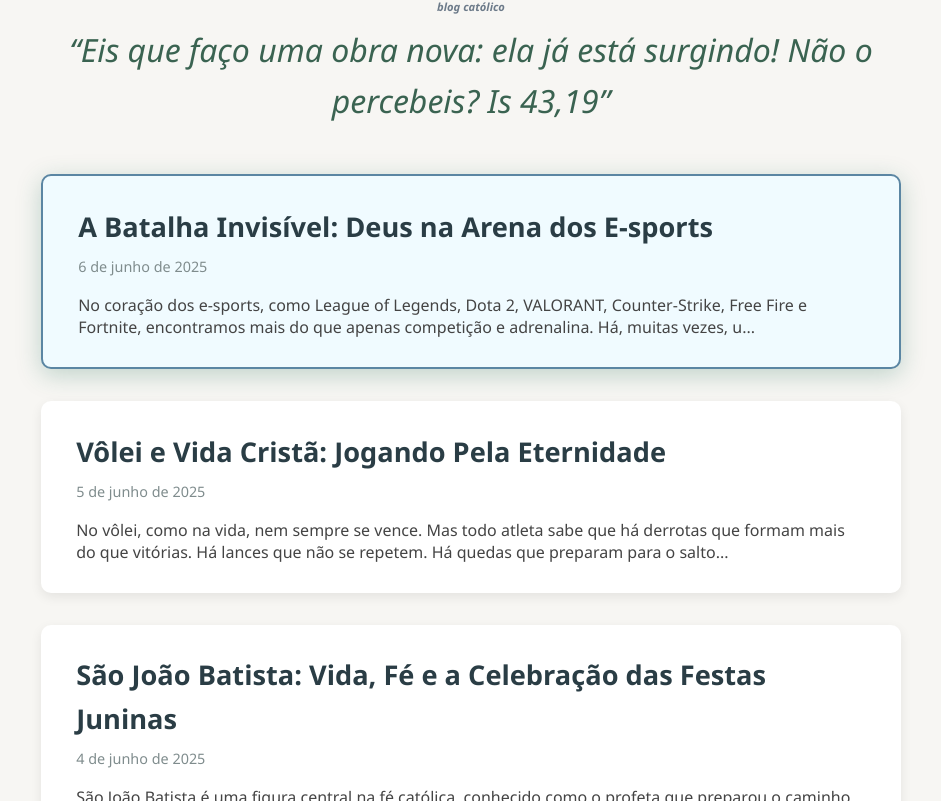
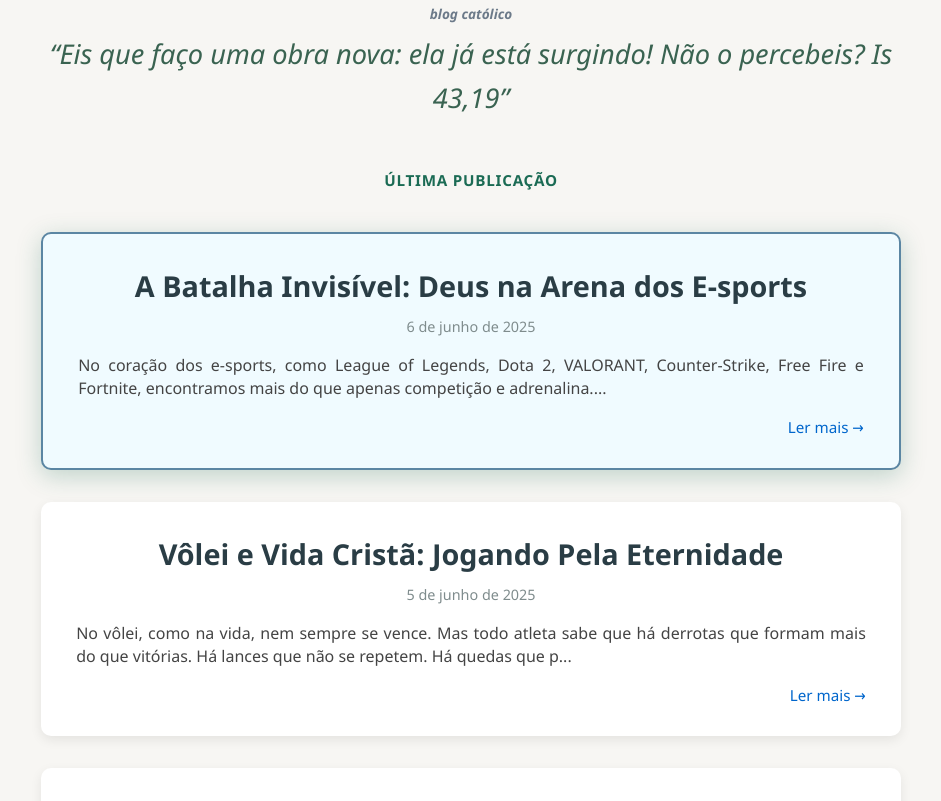
Before and after one commit to Alessandrosh82/blog, a plain HTML site: page index.html in a window 1280 px wide. Shown: the part 104-905 px from the top of the page, without its empty margins (169-1110 px from the left). Drawn offline with Linux system fonts and the light colour scheme.

Commit message:
Update index.html

```diff
--- a/index.html
+++ b/index.html
@@ -4,8 +4,8 @@
   <meta charset="UTF-8" />
   <meta name="viewport" content="width=device-width, initial-scale=1" />
   <title>Vivendo a Obra Nova - Blog Católico</title>
+  <link href="https://fonts.googleapis.com/css2?family=Dancing+Script:wght@700&display=swap" rel="stylesheet">
   <style>
-    /* Reset básico */
     * {
       margin: 0;
       padding: 0;
@@ -32,26 +32,24 @@
     }
 
     header h1 {
-      font-family: Georgia, "Times New Roman", serif;
-      font-weight: 700;
-      font-size: 3rem;
+      font-family: 'Dancing Script', cursive;
+      font-size: 3.2rem;
       color: #2c3e50;
       margin-bottom: 0.3rem;
-      letter-spacing: 0.04em;
     }
 
     header p.subtitle {
       color: #6c7a89;
       font-style: italic;
       font-weight: 600;
-      font-size: 0.7rem;
+      font-size: 0.85rem;
       margin-bottom: 0.5rem;
     }
 
     header p.quote {
       color: #3a6351;
       font-style: italic;
-      font-size: 2rem;
+      font-size: 1.7rem;
       font-weight: 400;
     }
 
@@ -62,12 +60,21 @@
       flex-grow: 1;
     }
 
+    .latest-label {
+      font-size: 0.95rem;
+      font-weight: bold;
+      color: #1b6b54;
+      margin-bottom: 0.5rem;
+      text-align: center;
+      text-transform: uppercase;
+      letter-spacing: 0.05em;
+    }
+
     article {
       background: #fff;
       padding: 1.8rem 2.2rem;
       border-radius: 10px;
       box-shadow: 0 4px 12px rgb(0 0 0 / 0.08);
-      text-align: left;
       transition: box-shadow 0.3s ease;
     }
 
@@ -78,8 +85,9 @@
     article h2 {
       color: #2a3d45;
       margin-bottom: 0.4rem;
-      font-size: 1.7rem;
+      font-size: 1.8rem;
       font-weight: 700;
+      text-align: center;
     }
 
     article h2 a {
@@ -98,7 +106,7 @@
       font-size: 0.9rem;
       color: #7f8c8d;
       margin-bottom: 1rem;
-      font-style: normal;
+      text-align: center;
     }
 
     article p.preview {
@@ -106,14 +114,26 @@
       color: #444;
       line-height: 1.4;
       margin-top: 0.5rem;
-      max-height: 4.2em; /* cerca de 3 linhas */
+      max-height: 4.5em;
       overflow: hidden;
       text-overflow: ellipsis;
     }
 
-    /* Destaque para o último post */
+    .read-more {
+      display: block;
+      margin-top: 1rem;
+      font-size: 0.95rem;
+      color: #0066cc;
+      text-align: right;
+      text-decoration: none;
+    }
+
+    .read-more:hover {
+      text-decoration: underline;
+    }
+
     article.latest-post {
-      border: 2.5px solid #5b86a3;
+      border: 2px solid #5b86a3;
       background: #f0fbff;
       box-shadow: 0 6px 25px rgb(27 107 84 / 0.25);
     }
@@ -126,26 +146,27 @@
       user-select: none;
     }
 
-    /* Responsividade */
     @media (max-width: 600px) {
       body {
         padding: 15px;
       }
+
       header h1 {
-        font-size: 2.2rem;
+        font-size: 2.5rem;
       }
+
       header p.subtitle {
-        font-size: 1rem;
+        font-size: 0.95rem;
       }
-      main {
-        gap: 1.5rem;
-      }
+
       article {
         padding: 1.2rem 1.5rem;
       }
+
       article h2 {
         font-size: 1.4rem;
       }
+
       article p.preview {
         max-height: 5em;
       }
@@ -160,7 +181,7 @@
   </header>
 
   <main id="posts-container">
-    <!-- Lista de posts será inserida aqui pelo JS -->
+    <!-- Posts serão inseridos aqui -->
   </main>
 
   <footer>
@@ -168,7 +189,6 @@
   </footer>
 
   <script>
-    // Formata data para pt-BR
     function formatDate(dateStr) {
       const date = new Date(dateStr);
       return date.toLocaleDateString("pt-BR", {
@@ -178,15 +198,11 @@
       });
     }
 
-    // Função para limpar tags HTML do conteúdo e criar preview curto
-    function createPreview(htmlContent, maxLength = 180) {
+    function createPreview(htmlContent, maxLength = 160) {
       const div = document.createElement("div");
       div.innerHTML = htmlContent;
       const text = div.textContent || div.innerText || "";
-      if (text.length > maxLength) {
-        return text.slice(0, maxLength).trim() + "...";
-      }
-      return text;
+      return text.length > maxLength ? text.slice(0, maxLength).trim() + "..." : text;
     }
 
     async function loadPosts() {
@@ -195,8 +211,6 @@
         if (!response.ok) throw new Error("Erro ao carregar o JSON");
 
         const posts = await response.json();
-
-        // Ordena por data decrescente (mais recente primeiro)
         posts.sort((a, b) => new Date(b.data) - new Date(a.data));
 
         const container = document.getElementById("posts-container");
@@ -204,38 +218,44 @@
 
         posts.forEach((post, index) => {
           const article = document.createElement("article");
-
-          // Último post em destaque
           if (index === 0) {
             article.classList.add("latest-post");
+
+            const label = document.createElement("div");
+            label.className = "latest-label";
+            label.textContent = "Última publicação";
+            container.appendChild(label);
           }
 
-          // Título com link
           const title = document.createElement("h2");
           const link = document.createElement("a");
           link.href = `post.html?id=${post.id}`;
           link.textContent = post.titulo;
           title.appendChild(link);
-          article.appendChild(title);
 
-          // Data formatada
           const time = document.createElement("time");
           time.setAttribute("datetime", post.data);
           time.textContent = formatDate(post.data);
-          article.appendChild(time);
 
-          // Preview do conteúdo
           const preview = document.createElement("p");
           preview.classList.add("preview");
           preview.textContent = createPreview(post.conteudo);
+
+          const readMore = document.createElement("a");
+          readMore.className = "read-more";
+          readMore.href = `post.html?id=${post.id}`;
+          readMore.textContent = "Ler mais →";
+
+          article.appendChild(title);
+          article.appendChild(time);
           article.appendChild(preview);
+          article.appendChild(readMore);
 
           container.appendChild(article);
         });
       } catch (error) {
         console.error(error);
-        const container = document.getElementById("posts-container");
-        container.textContent = "Erro ao carregar os posts.";
+        document.getElementById("posts-container").textContent = "Erro ao carregar os posts.";
       }
     }
 
```
